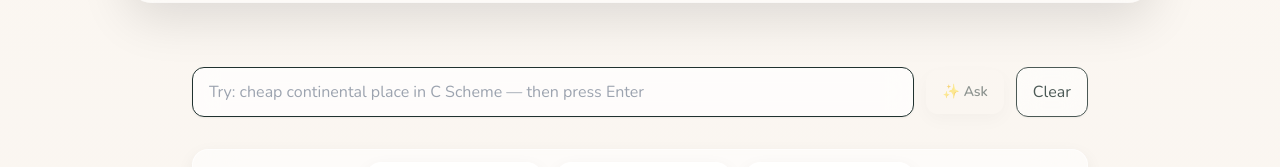
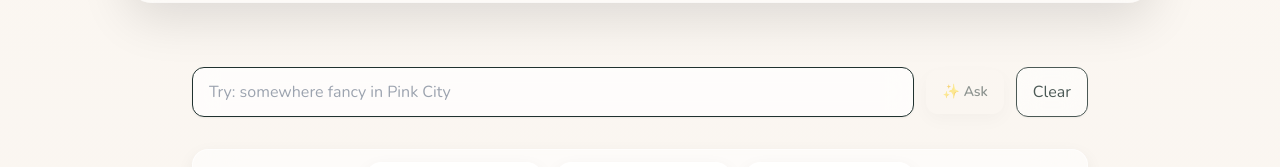
Before and after one commit to AditiV05/cafe-scrapbook, a React (Vite) app: page / in a window 1280 px wide. Shown: the part 331-498 px from the top of the page. Built offline with nearby package versions, Linux system fonts and the light colour scheme.

Commit message:
change in search bar

```diff
--- a/src/pages/Home.jsx
+++ b/src/pages/Home.jsx
@@ -263,7 +263,7 @@ export default function App() {
                   if (text.trim() && !aiLoading) runAiSearch();
                 }
               }}
-              placeholder="Try: cheap continental place in C Scheme — then press Enter"
+              placeholder="Try: somewhere fancy in Pink City"
               className="flex-1 px-4 py-3 rounded-xl border border-[--border-muted] bg-white/70 backdrop-blur-md shadow-sm outline-none focus-visible:ring-2 focus-visible:ring-[--border-muted]"
             />
             <button
```
